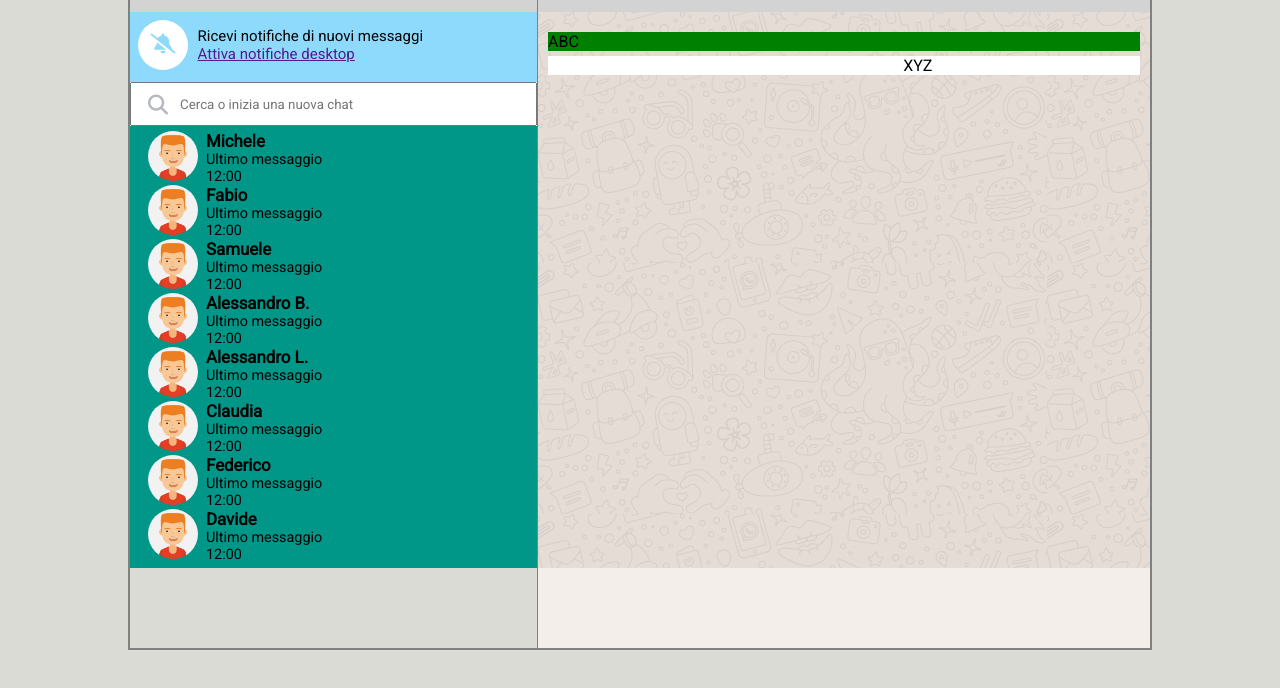
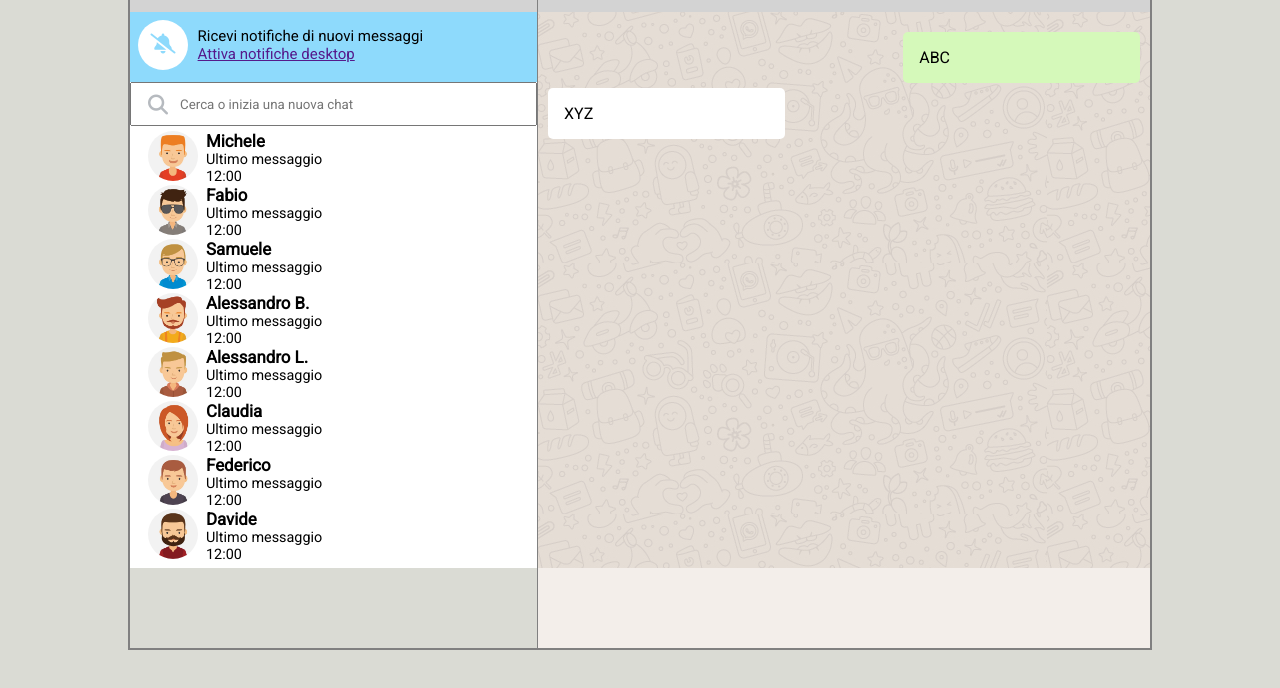
Before and after one commit to FranPer23/vue-boolzapp, a plain HTML site: page index.html in a window 1280 px wide. Shown: the part 110-798 px from the top of the page. Drawn offline with nearby package versions, Linux system fonts and the light colour scheme.

Commit message:
inserimento contatti con immagini in maniera dinamica

```diff
--- a/css/style.css
+++ b/css/style.css
@@ -141,7 +141,7 @@ img {
 
 .contacts-list {
     flex-grow: 1;
-    background-color: #009688;
+    background-color: #ffffff;
 }
 
 .contact-item {
@@ -188,16 +188,28 @@ img {
     width: 40%;
     max-width: 60%;
     border-radius: 5px;
+    padding: 1rem;
+
 }
 
 .message-row.sent {
-    justify-content: start;
-    background-color: green;
+    justify-content: end;
+
 }
 
 .message-row.received {
-    justify-content: end;
-    background-color: white;
+    justify-content: start;
+}
+
+.sent .message {
+    background-color: #d5f9ba ;
+    word-wrap: break-word;
+
+}
+
+.received .message {
+    background-color: #ffffff;
+    word-wrap: break-word;
 }
 
 
--- a/index.html
+++ b/index.html
@@ -67,7 +67,7 @@
                 <div class="contacts-list">
                     <div class="contact-item">
                          <div class="contact-info" v-for="contact in contacts">
-                             <img src="./img/avatar_1.jpg" alt="">
+                             <img :src="`img/avatar${contact.avatar}.jpg`" alt="">
                                  <div class="contact-name">
                                      <h3>{{ contact.name }}</h3>
                                      <p>Ultimo messaggio</p>
```
